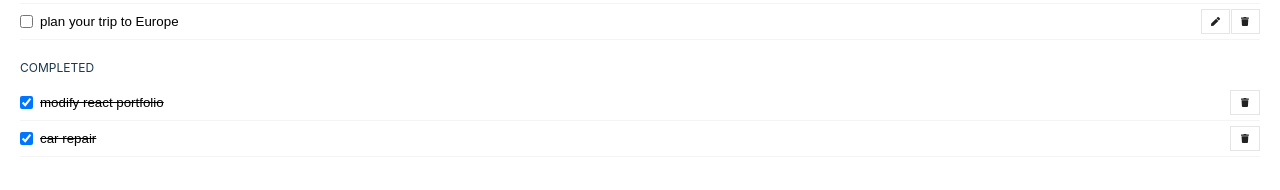
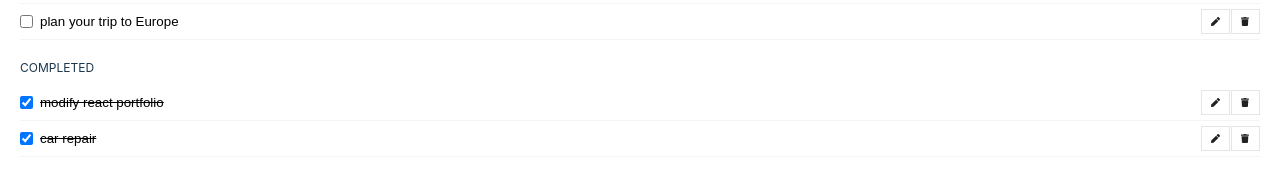
Before and after one commit to SiHyung-Lee/ToDo-List, a React (Create React App) app: page / in a window 1280 px wide. Shown: the part 232-422 px from the top of the page. Built offline with nearby package versions, Linux system fonts and the light colour scheme.

Commit message:
task 분기 처리 고도화

```diff
--- a/src/App.js
+++ b/src/App.js
@@ -83,8 +83,7 @@ const App = () => {
             <Header>Your Things</Header>
             <CreateTask handleAddTask={handleAddTask} />
             <Tasks
-                doneTasks={tasks.filter(task => task.done)}
-                undoneTasks={tasks.filter(task => !task.done)}
+                tasks={tasks}
                 handleCheckTask={handleCheckTask}
                 handleDeleteTask={handleDeleteTask}
                 handleModifyTask={handleModifyTask}
--- a/src/components/Tasks.js
+++ b/src/components/Tasks.js
@@ -77,20 +77,7 @@ const Tasks = props => {
         setValue(event.target.value);
     };
 
-    const {
-        doneTasks,
-        undoneTasks,
-        handleCheckTask,
-        handleModifyTask,
-        handleDeleteTask,
-        handleModifyConfirmTask,
-    } = props;
-
-    return (
-        <>
-            <TaskList>
-                <Sorting>Inbox</Sorting>
-                {undoneTasks.map((task, idx) => {
+    const handleFormatTask = (task, idx) => {
         return (
             <Task key={idx} id={`task${idx}`}>
                 <Inputs>
@@ -116,76 +103,43 @@ const Tasks = props => {
                 <Buttons>
                     <Button
                         type="button"
-                                    onClick={() =>
-                                        handleModifyConfirmTask(idx, value)
-                                    }
+                        onClick={() => handleModifyConfirmTask(idx, value)}
                         className="button__modify"
                     >
                         {IconCheck}
                     </Button>
-                                <Button
-                                    type="button"
-                                    onClick={() => handleModifyTask(idx)}
-                                >
+                    <Button type="button" onClick={() => handleModifyTask(idx)}>
                         {IconPen}
                     </Button>
-                                <Button
-                                    type="button"
-                                    onClick={() => handleDeleteTask(idx)}
-                                >
+                    <Button type="button" onClick={() => handleDeleteTask(idx)}>
                         {IconTrash}
                     </Button>
                 </Buttons>
             </Task>
         );
-                })}
+    };
+
+    const {
+        tasks,
+        handleCheckTask,
+        handleModifyTask,
+        handleDeleteTask,
+        handleModifyConfirmTask,
+    } = props;
+
+    return (
+        <>
+            <TaskList>
+                <Sorting>Inbox</Sorting>
+                {tasks.map((task, idx) =>
+                    !task.done ? handleFormatTask(task, idx) : '',
+                )}
             </TaskList>
             <TaskList>
                 <Sorting>Completed</Sorting>
-                {doneTasks.map((task, idx) => {
-                    return (
-                        <Task key={idx} id={`task${idx}`}>
-                            <Inputs>
-                                <Checkbox
-                                    type="checkbox"
-                                    checked={task.done}
-                                    onChange={() => handleCheckTask(idx)}
-                                />
-                                <Input
-                                    type="text"
-                                    className="task"
-                                    value={task.text}
-                                    dataChecked={task.done}
-                                    readOnly
-                                    onClick={() => handleCheckTask(idx)}
-                                />
-                                <Input
-                                    type="text"
-                                    className="task__modify"
-                                    value={value}
-                                    onChange={handleChange}
-                                />
-                            </Inputs>
-                            <Buttons>
-                                <Button
-                                    type="button"
-                                    onClick={() =>
-                                        handleModifyConfirmTask(idx, value)
-                                    }
-                                    className="button__modify"
-                                >
-                                    {IconCheck}
-                                </Button>
-                                <Button
-                                    type="button"
-                                    onClick={() => handleDeleteTask(idx)}
-                                >
-                                    {IconTrash}
-                                </Button>
-                            </Buttons>
-                        </Task>
-                    );
-                })}
+                {tasks.map((task, idx) =>
+                    task.done ? handleFormatTask(task, idx) : '',
+                )}
             </TaskList>
         </>
     );
```
Lines whose indentation alone changed are shown as unchanged.
